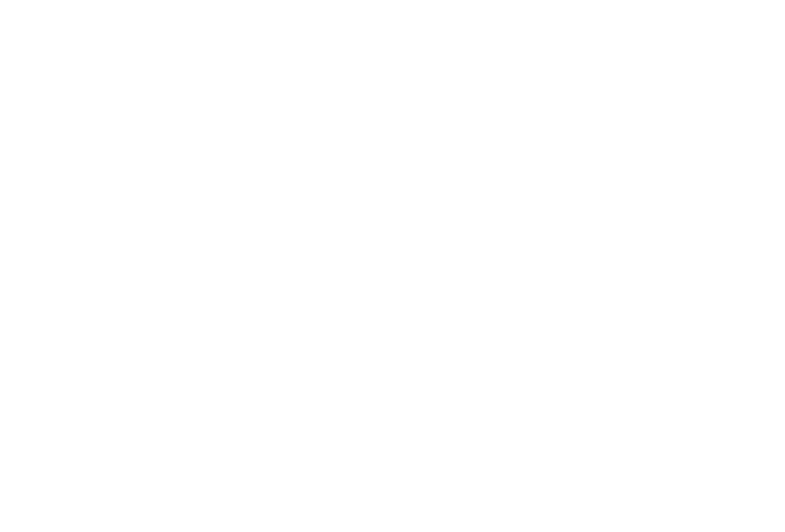
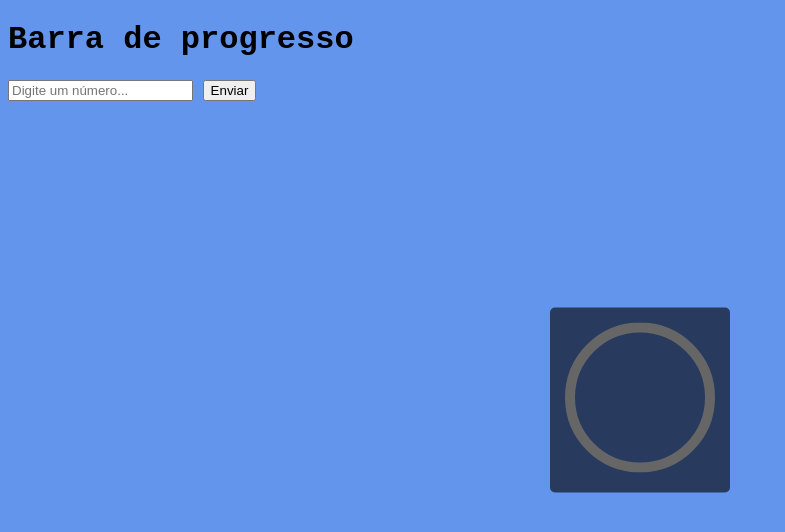
Before and after one commit to natanaelrodrigues/barraProgresso, a plain HTML site: page index.html in a window 1280 px wide. Shown: the whole page, without its empty margins (0-785 px from the left). Drawn offline with Linux system fonts and the light colour scheme.

Commit message:
Criação do progress

```diff
--- a/index.html
+++ b/index.html
@@ -6,10 +6,88 @@
     <meta http-equiv="X-UA-Compatible" content="IE=edge">
     <meta name="viewport" content="width=device-width, initial-scale=1.0">
     <title>Barra de Progresso</title>
+    <style>
+        body {
+            font-family: 'Courier New', Courier, monospace;
+            background-color: cornflowerblue;
+        }
+
+        .box {
+            position: absolute;
+            top: 50%;
+            left: 50%;
+            transform: translate(-50%, -50%);
+            background-color: rgba(0, 0, 0, 0.6);
+            border-radius: 5px;
+            padding: 15px;
+        }
+
+        .box-circle svg {
+            width: 150px;
+            height: 150px;
+            position: relative;
+        }
+
+        circle {
+            width: 150px;
+            height: 150px;
+            fill: none;
+            stroke: black;
+            stroke-width: 10px;
+            transform: translate(5px, 5px);
+            stroke-dasharray: 440;
+            stroke-dashoffset: 440;
+        }
+
+        circle:nth-child(1) {
+            stroke-dashoffset: 0;
+            stroke: rgb(102, 102, 102);
+        }
+
+        circle:nth-child(2) {
+            stroke: dodgerblue;
+            transition: stroke-dashoffset 0.8s;
+        }
+
+        .number {
+            position: absolute;
+            top: 0;
+            left: 0;
+            width: 100%;
+            height: 100%;
+            display: flex;
+            justify-content: center;
+            align-items: center;
+            color: white;
+
+        }
+    </style>
 </head>
 
 <body>
+    <h1>Barra de progresso</h1>
 
+    <input type="number" id="numberProgress" placeholder="Digite um número...">
+    <button onClick="go()">Enviar</button>
+    <div class="box">
+        <div class="box-circle">
+            <svg>
+                <circle cx="70" cy="70" r="70"></circle>
+                <circle id="circleProgress" cx="70" cy="70" r="70"></circle>
+            </svg>
+        </div>
+        <div class="number">
+        </div>
+    </div>
 </body>
 
+<script>
+    function go() {
+        let circle = document.querySelector('#circleProgress');
+        let number = document.querySelector('#numberProgress').value ? document.querySelector('#numberProgress').value : 0;
+        document.querySelector('.number').innerHTML = number + '%'
+        circle.style.strokeDashoffset = 440 - (440 * number) / 100;
+    }
+</script>
+
 </html>
```
